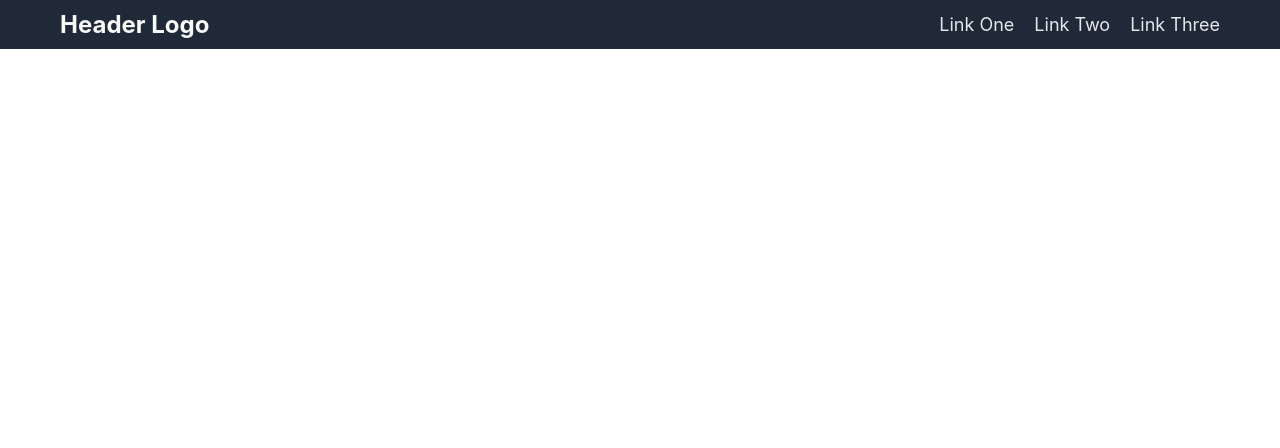
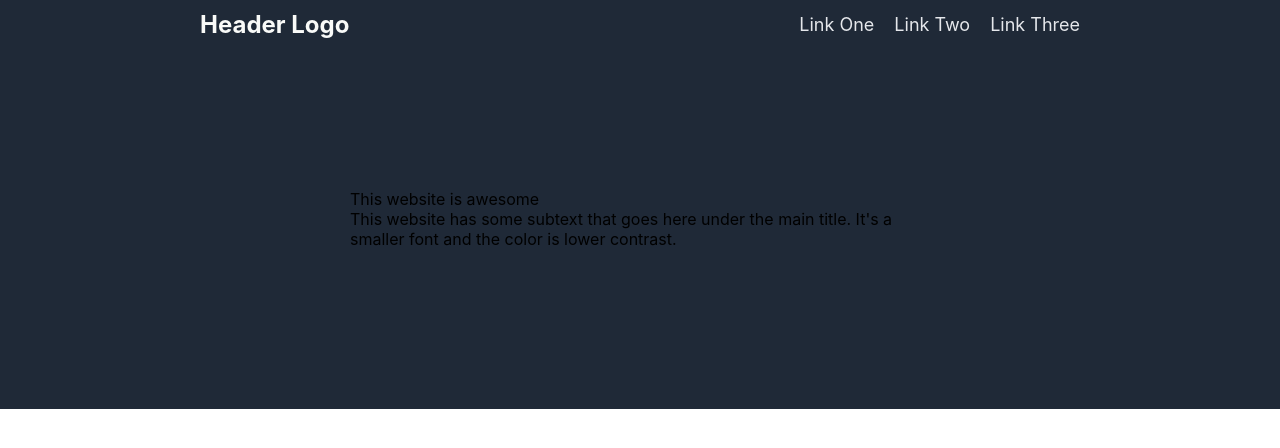
Before and after one commit to cfinn6294/landing-page, a plain HTML site: page index.html in a window 1280 px wide. Drawn offline with Linux system fonts and the light colour scheme.

Commit message:
Add header content

```diff
--- a/index.html
+++ b/index.html
@@ -8,13 +8,23 @@
     <title>Landing Page</title>
 </head>
 <body>
-    <header class="navbar">
+    <header>
+        <div class="navbar">
             <span class="navbar-logo">Header Logo</span>
             <span class="navbar-links">
                 <a href="https://www.google.com">Link One</a>
                 <a href="https://www.google.com">Link Two</a>
                 <a href="https://www.google.com">Link Three</a>
             </span>
+        </div>
+        <div class="header-content">
+            <span class="header-hero">
+                <div class="header-hero-main">This website is awesome</div>
+                <div class="header-hero-secondary">
+                    This website has some subtext that goes here under the main title. It's a smaller font and the color is lower contrast.
+                </div>
+            </span>
+        </div>
     </header>
 </body>
 </html>
--- a/style.css
+++ b/style.css
@@ -6,15 +6,21 @@
     margin: 0px;
 }
 
-.navbar {
-    background-color: #1f2937;
-    display: flex;
-    padding-left: 60px;
-    padding-right: 60px;
+header {
+    padding-left: 200px;
+    padding-right: 200px;
     padding-top: 10px;
     padding-bottom: 10px;
+    background-color: #1f2937;
+}
+
+.navbar {
+    display: flex;
     align-items: center;
+}
 
+.header-content {
+    padding: 150px;
 }
 
 .navbar-logo {
```
Lines whose indentation alone changed are shown as unchanged.
